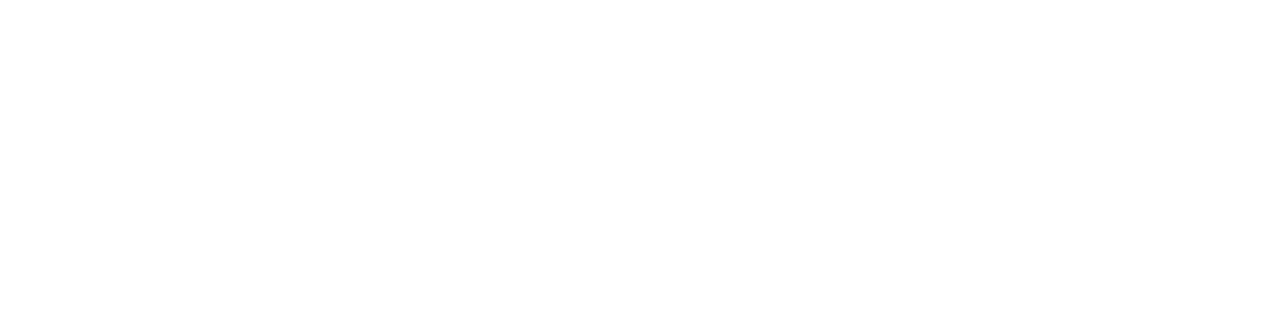
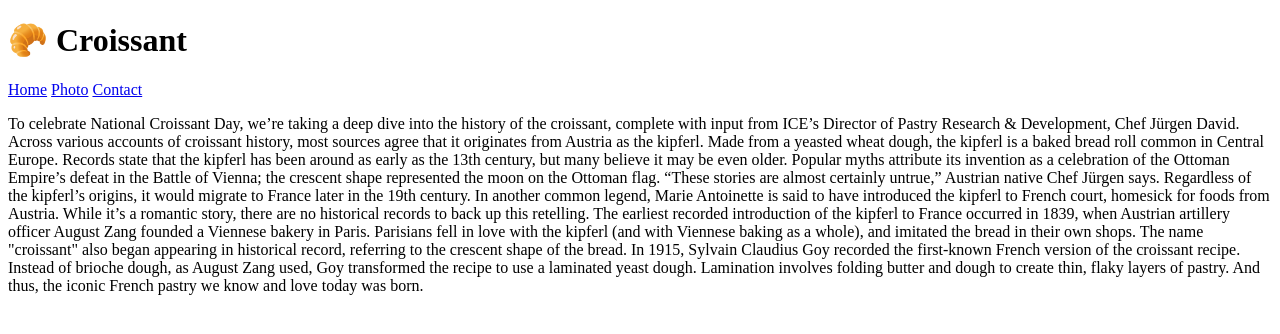
Before and after one commit to KaWo1980/Croissant, a plain HTML site: page index.html in a window 1280 px wide. Drawn offline with Linux system fonts and the light colour scheme.

Commit message:
Create content

```diff
--- a/index.html
+++ b/index.html
@@ -4,6 +4,38 @@
     <meta charset="UTF-8" />
     <meta name="viewport" content="width=device-width, initial-scale=1.0" />
     <title>Welcome to Croissant</title>
+    <h1>🥐 Croissant</h1>
+    <a href="/index.html">Home</a>
+    <a href="/photo.html">Photo</a>
+    <a href="/contact.html">Contact</a>
+    <p>
+      To celebrate National Croissant Day, we’re taking a deep dive into the
+      history of the croissant, complete with input from ICE’s Director of
+      Pastry Research & Development, Chef Jürgen David. Across various accounts
+      of croissant history, most sources agree that it originates from Austria
+      as the kipferl. Made from a yeasted wheat dough, the kipferl is a baked
+      bread roll common in Central Europe. Records state that the kipferl has
+      been around as early as the 13th century, but many believe it may be even
+      older. Popular myths attribute its invention as a celebration of the
+      Ottoman Empire’s defeat in the Battle of Vienna; the crescent shape
+      represented the moon on the Ottoman flag. “These stories are almost
+      certainly untrue,” Austrian native Chef Jürgen says. Regardless of the
+      kipferl’s origins, it would migrate to France later in the 19th century.
+      In another common legend, Marie Antoinette is said to have introduced the
+      kipferl to French court, homesick for foods from Austria. While it’s a
+      romantic story, there are no historical records to back up this retelling.
+      The earliest recorded introduction of the kipferl to France occurred in
+      1839, when Austrian artillery officer August Zang founded a Viennese
+      bakery in Paris. Parisians fell in love with the kipferl (and with
+      Viennese baking as a whole), and imitated the bread in their own shops.
+      The name "croissant" also began appearing in historical record, referring
+      to the crescent shape of the bread. In 1915, Sylvain Claudius Goy recorded
+      the first-known French version of the croissant recipe. Instead of brioche
+      dough, as August Zang used, Goy transformed the recipe to use a laminated
+      yeast dough. Lamination involves folding butter and dough to create thin,
+      flaky layers of pastry. And thus, the iconic French pastry we know and
+      love today was born.
+    </p>
   </head>
   <body></body>
 </html>
```
Also changed, not shown: contact.html (+11 -1 lines), photo.html (+5 -0 lines), images/A-Brief-History-of-the-Croissant.jpg (added).
